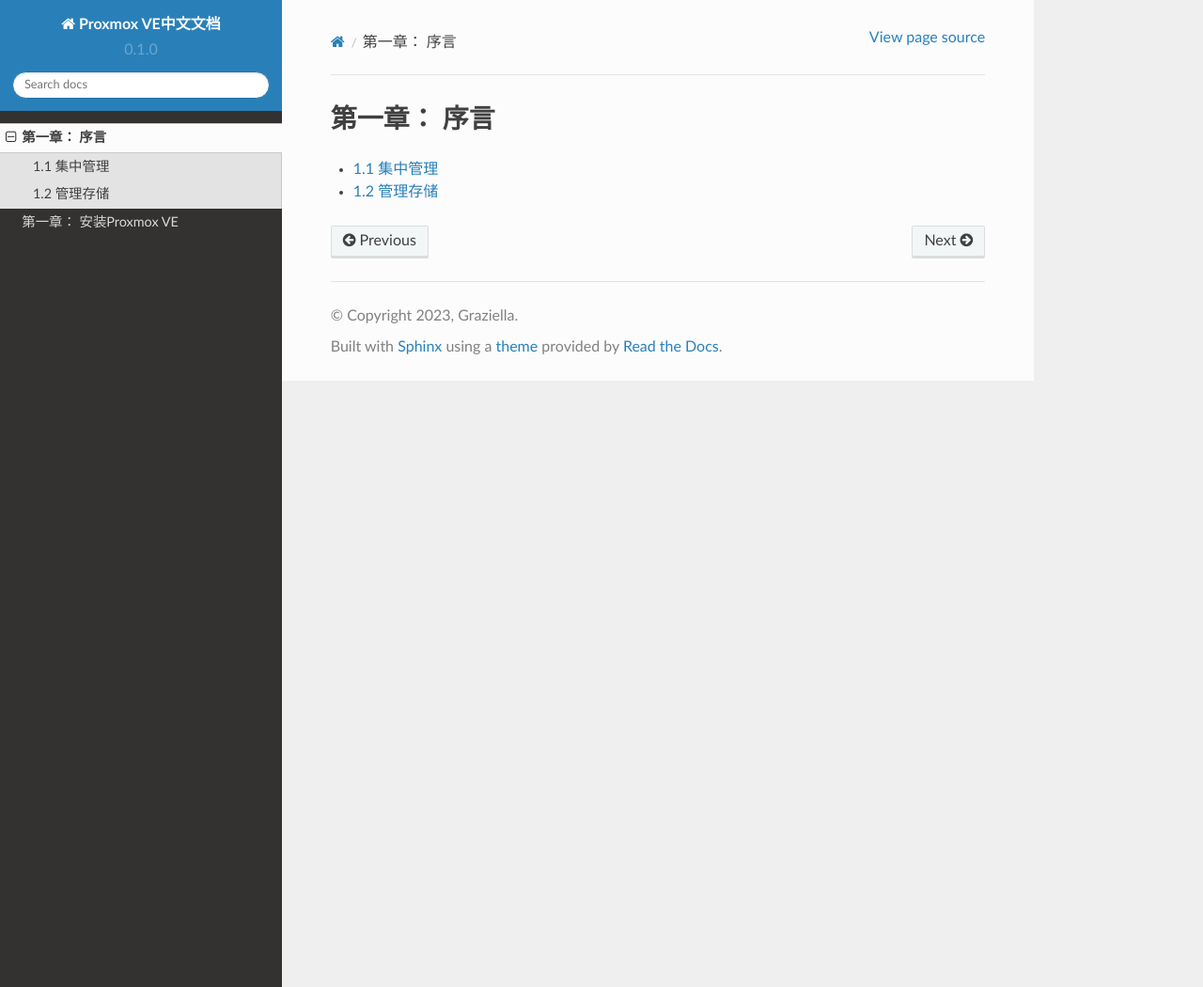
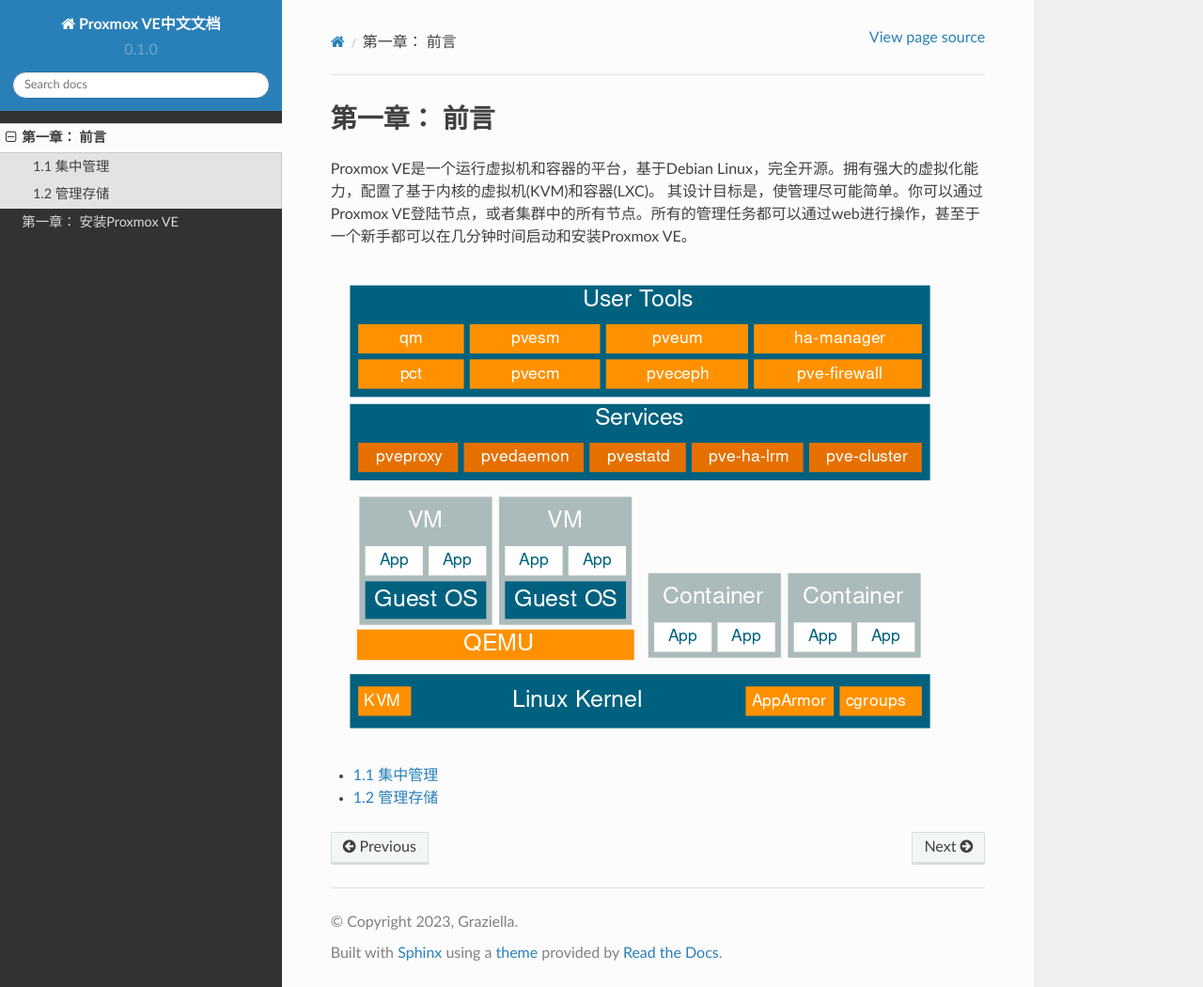
Before and after one commit to bt7-vip/JG-H, a Sphinx documentation site: the page built from docs/source/_introduction/index.rst, in a window 1280 px wide and 1050 px high. Shown: the whole window at 94% size. Built offline with Sphinx 7.4.7 and the Read the Docs theme 2.0.0, drawn with Linux system fonts in a browser that asks for light colours; pages that are not in the unit, such as notebooks, are missing from menus.

Commit message:
简介完成

```diff
--- a/docs/source/_introduction/index.rst
+++ b/docs/source/_introduction/index.rst
@@ -1,5 +1,11 @@
-第一章： 序言
+第一章： 前言
 ===============
+
+Proxmox VE是一个运行虚拟机和容器的平台，基于Debian Linux，完全开源。拥有强大的虚拟化能力，配置了基于内核的虚拟机(KVM)和容器(LXC)。
+其设计目标是，使管理尽可能简单。你可以通过Proxmox VE登陆节点，或者集群中的所有节点。所有的管理任务都可以通过web进行操作，甚至于一个新手都可以在几分钟时间启动和安装Proxmox VE。
+
+.. image:: 1.png
+
 
 .. toctree::
    :maxdepth: 3
```
Also changed, not shown: docs/source/_introduction/1.png (added).
